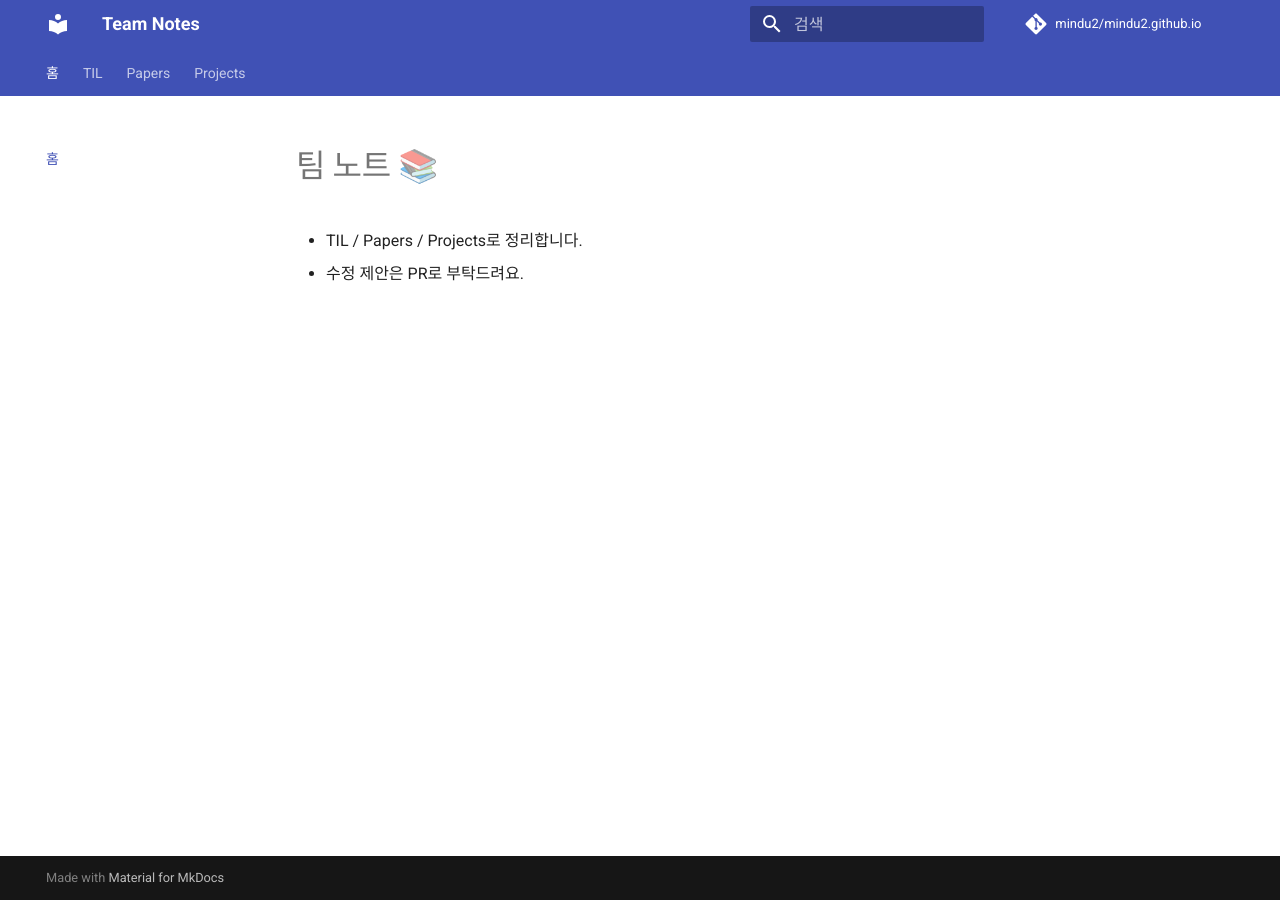
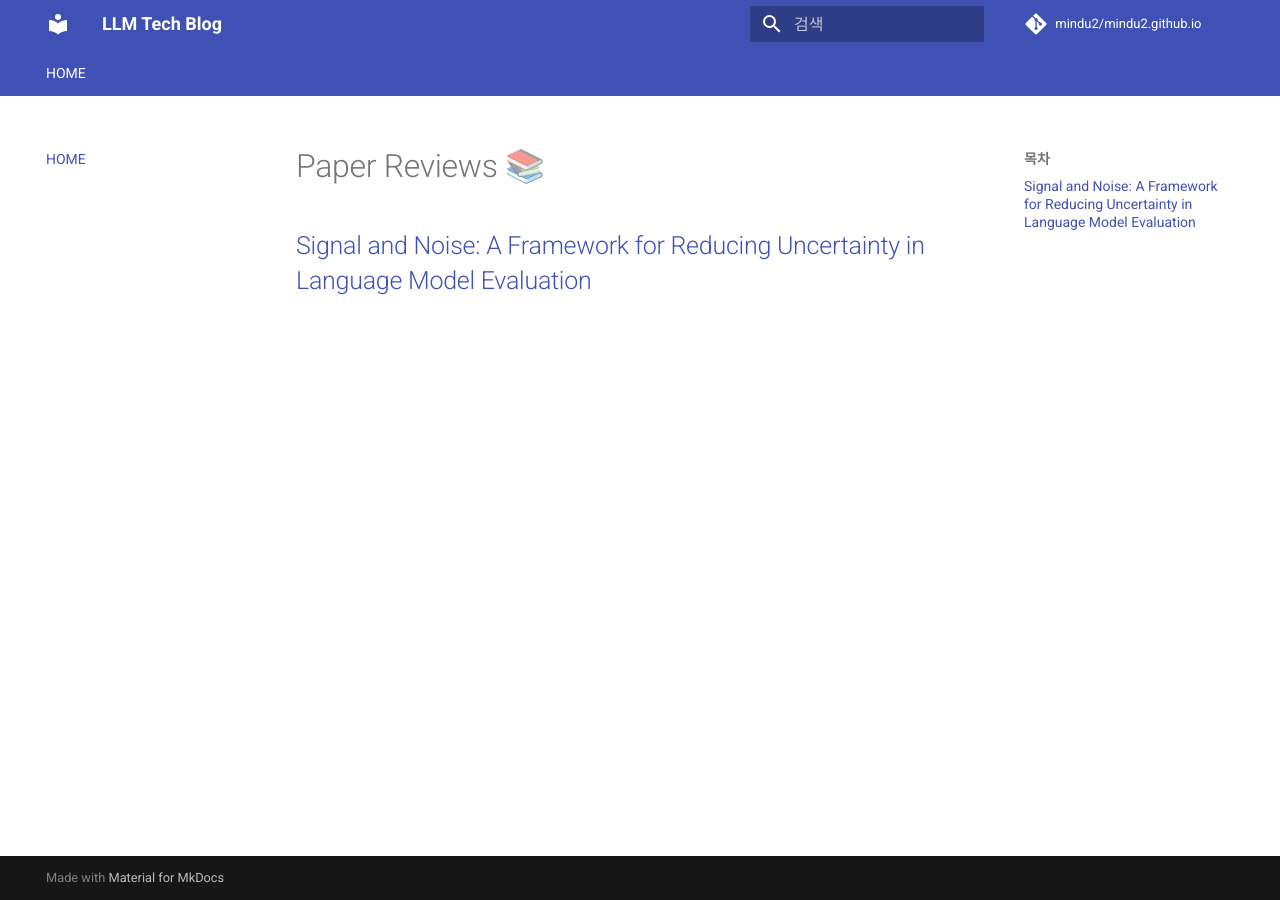
Before and after one commit to mindu2/mindu2.github.io, an MkDocs documentation site: the page built from docs/index.md, in a window 1280 px wide. Built offline with MkDocs 1.6.1 and Material for MkDocs 9.7.7, drawn with Linux system fonts in a browser that asks for light colours; comment, search, counter and statistics services are not loaded.

Commit message:
refactoring

```diff
--- /dev/null
+++ b/docs/2025-08-23-signal_and_noise.md
@@ -0,0 +1,8 @@
+---
+title: "제목Signal and Noise: A Framework for Reducing Uncertainty in Language Model Evaluation"
+date: 2025-08-23
+tags: [LLMs, Evaluation]
+---
+
+
+# TEST
--- a/docs/index.md
+++ b/docs/index.md
@@ -1,3 +1,4 @@
-# 팀 노트 📚
-- TIL / Papers / Projects로 정리합니다.
-- 수정 제안은 PR로 부탁드려요.
+# Paper Reviews 📚
+
+
+## [Signal and Noise: A Framework for Reducing Uncertainty in Language Model Evaluation](2025-08-23-signal_and_noise.md)
--- a/mkdocs.yml
+++ b/mkdocs.yml
@@ -1,5 +1,5 @@
-site_name: Team Notes
-site_description: 팀 공부/연구 아카이브
+site_name: LLM Tech Blog
+site_description:
 site_url: https://mindu2.github.io
 repo_url: https://github.com/mindu2/mindu2.github.io
 repo_name: mindu2/mindu2.github.io
@@ -30,7 +30,4 @@ markdown_extensions:
       permalink: true
 
 nav:
-  - 홈: index.md
-  - TIL: til/index.md
-  - Papers: papers/index.md
-  - Projects: projects/index.md
+  - HOME: index.md
```
Also changed, not shown: docs/papers/2025-08-23-signal_and_noise.md (deleted, +0 -1 lines), docs/papers/index.md (deleted, +0 -3 lines), docs/projects/index.md (deleted, +0 -2 lines), docs/til/index.md (deleted, +0 -2 lines).
